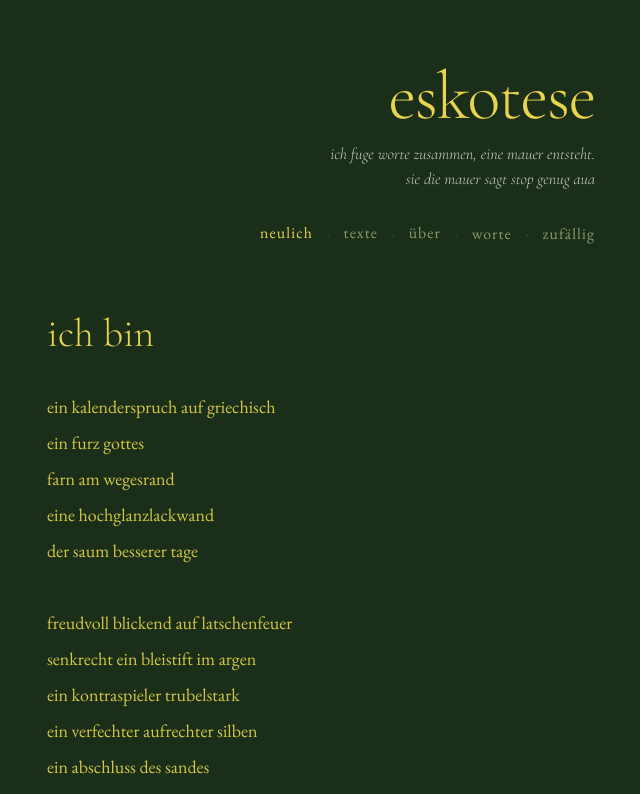
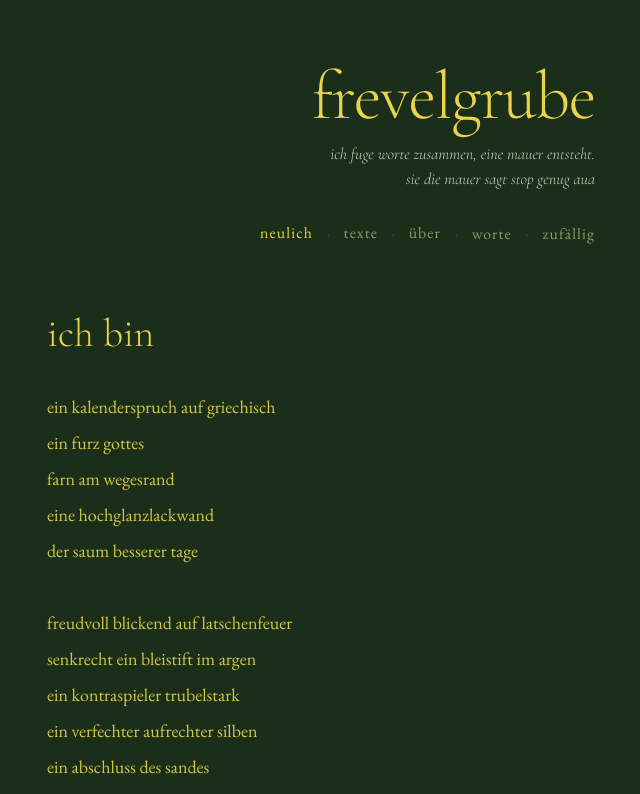
Before and after one commit to petroleumlampe/eskotese, a Next.js app: page / in a window 1280 px wide. Shown: the top 794 px of the page, without its empty margins (319-959 px from the left). Built offline with nearby package versions, Linux system fonts and the light colour scheme; no server answers.

Commit message:
rename: eskotese → frevelgrube
Co-Authored-By: Claude Opus 5.5 (1M context) <noreply@anthropic.com>

```diff
--- a/package.json
+++ b/package.json
@@ -1,5 +1,5 @@
 {
-  "name": "eskotese",
+  "name": "frevelgrube",
   "version": "0.1.0",
   "private": true,
   "scripts": {
--- a/src/app/layout.tsx
+++ b/src/app/layout.tsx
@@ -4,7 +4,7 @@ import Header from '@/components/Header'
 import { AuthProvider } from '@/context/AuthContext'
 
 export const metadata: Metadata = {
-  title: 'eskotese',
+  title: 'frevelgrube',
   description: 'ich fuge worte zusammen, eine mauer entsteht.',
 }
 
--- a/src/components/Header.tsx
+++ b/src/components/Header.tsx
@@ -10,7 +10,7 @@ export default function Header() {
   return (
     <header className="site-header">
       <div className="site-title">
-        <Link href="/">eskotese</Link>
+        <Link href="/">frevelgrube</Link>
       </div>
       <p className="site-subtitle">
         ich fuge worte zusammen, eine mauer entsteht.<br />
--- a/src/lib/auth.ts
+++ b/src/lib/auth.ts
@@ -1,7 +1,7 @@
 import crypto from 'crypto'
 import { cookies } from 'next/headers'
 
-export const SESSION_COOKIE = 'eskotese_session'
+export const SESSION_COOKIE = 'frevelgrube_session'
 
 function makeToken(password: string): string {
   const secret = process.env.ADMIN_PASSWORD || ''
--- a/src/lib/github.ts
+++ b/src/lib/github.ts
@@ -1,6 +1,6 @@
 const TOKEN = process.env.GITHUB_TOKEN
 const OWNER = process.env.GITHUB_OWNER
-const REPO = process.env.GITHUB_REPO || 'eskotese'
+const REPO = process.env.GITHUB_REPO || 'frevelgrube'
 const DEPLOY_HOOK = process.env.VERCEL_DEPLOY_HOOK_URL
 
 export async function triggerDeploy() {
```
Also changed, not shown: 1 other file (tests, documents, lock files or other folders).
